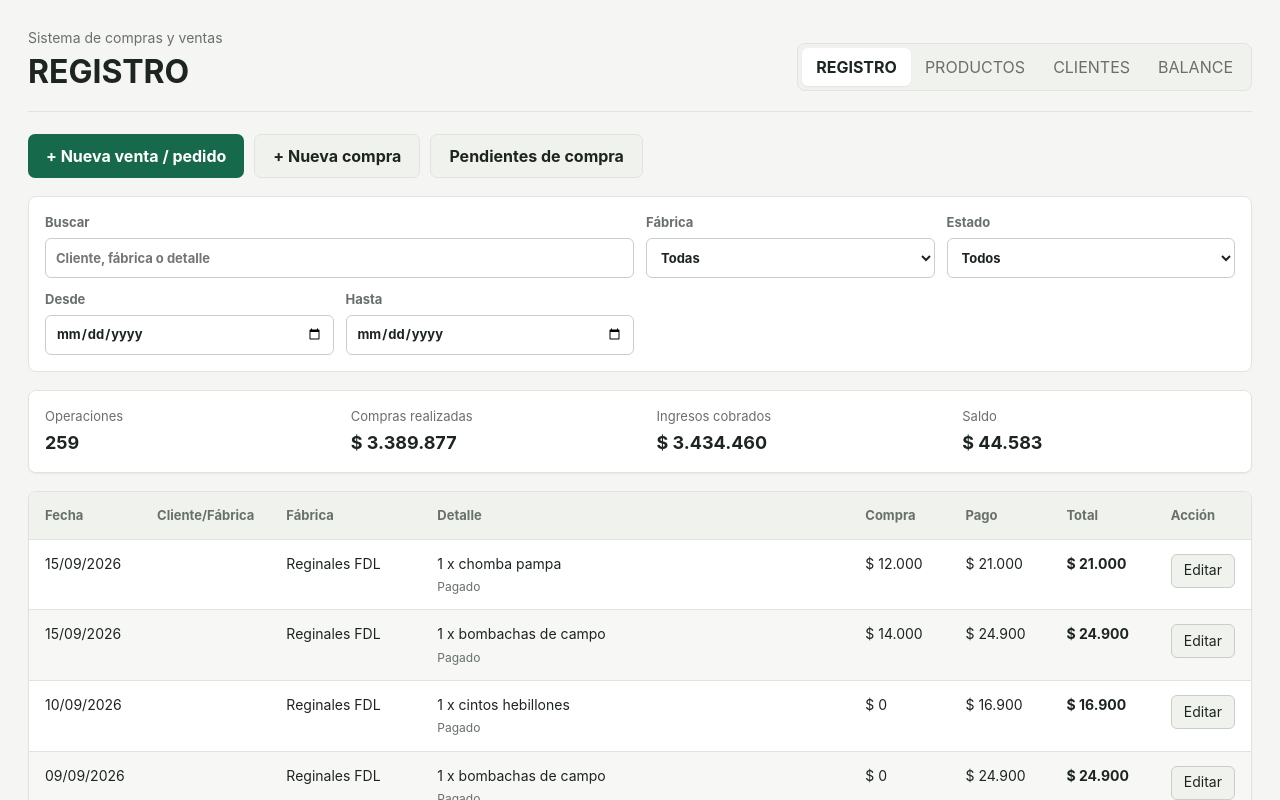
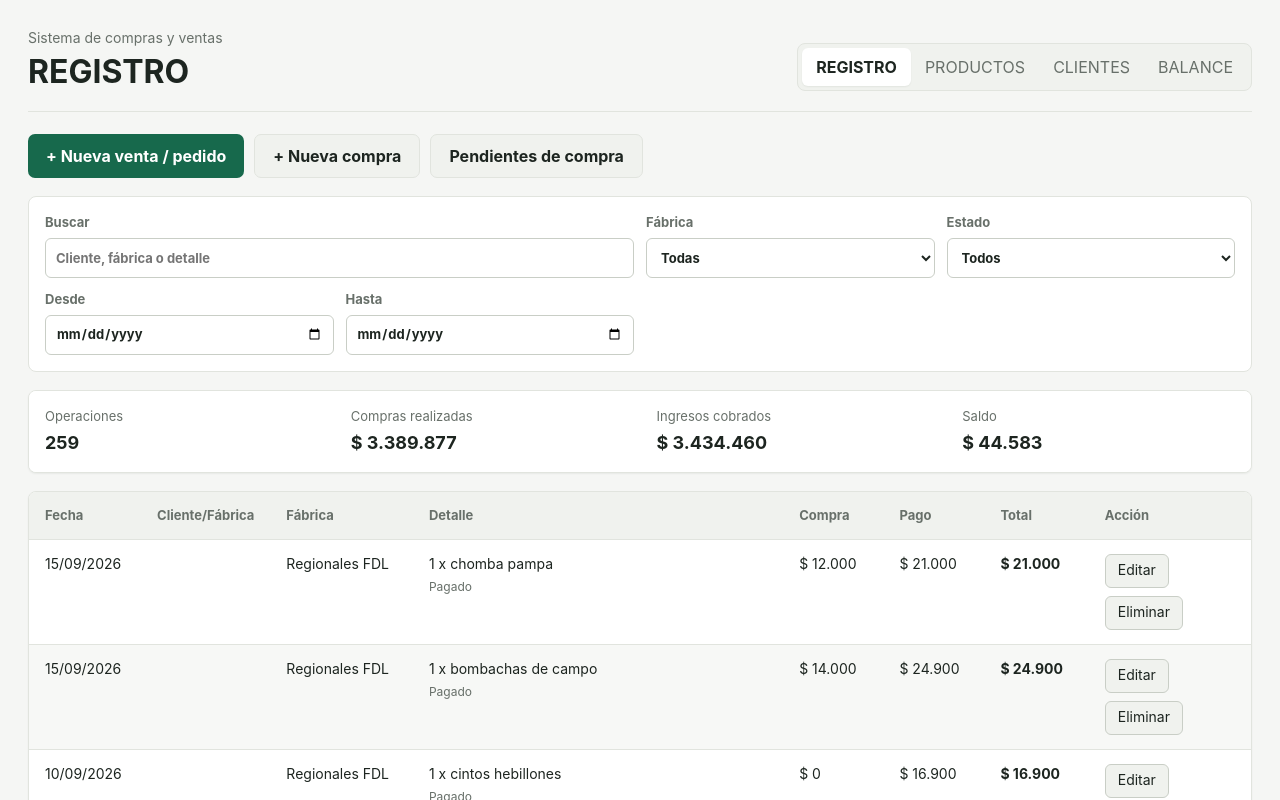
Before and after one commit to ManusMoya/APP-NERI, a React (Vite) app: page / in a window 1280 px wide. Shown: the top 800 px of the page. Built offline with nearby package versions, Linux system fonts and the light colour scheme.

Commit message:
Refine register purchase workflow

```diff
--- a/src/App.jsx
+++ b/src/App.jsx
@@ -69,7 +69,7 @@ const initialProducts = [
 
 const catalogProducts = initialProducts.map((product) => ({
   ...product,
-  factory: /bicicleta/i.test(product.name) ? 'Enrique Bicicletas' : 'Reginales FDL',
+  factory: /bicicleta/i.test(product.name) ? 'Enrique Bicicletas' : 'Regionales FDL',
 }))
 
 const initialClients = [
@@ -117,7 +117,7 @@ const initialClients = [
 
 const initialFactories = [
   'Alpargatas Argentinas',
-  'Reginales FDL',
+  'Regionales FDL',
   'Enrique Bicicletas',
   'Fiorentino',
   'Marroquinería',
@@ -447,7 +447,7 @@ function App() {
       id: operationId,
       type: operationFormType,
       date: operationForm.date,
-      name: operationForm.name.trim(),
+      name: operationFormType === 'compra' ? '' : operationForm.name.trim(),
       factory:
         operationForm.factory.trim() ||
         summarizeItemFactories(operationForm.items),
@@ -457,7 +457,10 @@ function App() {
         'Sin detalle',
       status: operationForm.status,
       purchase: Number(operationForm.purchase) || calculatedPurchase,
-      payment: Number(operationForm.payment) || 0,
+      payment:
+        operationFormType === 'compra'
+          ? 0
+          : Number(operationForm.payment) || 0,
       total: Number(operationForm.total) || calculatedTotal,
       additionalExpenses,
       items: operationForm.items,
@@ -474,6 +477,18 @@ function App() {
     })
     setOperationFormType(null)
     setEditingOperationId(null)
+  }
+
+  function removeOperation(operation) {
+    const confirmed = window.confirm(
+      `¿Eliminar esta ${operation.type === 'compra' ? 'compra' : 'venta'}? Esta acción no modifica productos ni clientes.`,
+    )
+
+    if (!confirmed) return
+
+    setOperations((current) =>
+      current.filter((currentOperation) => currentOperation.id !== operation.id),
+    )
   }
 
   function addOperationItem(event) {
@@ -724,6 +739,7 @@ function App() {
           }}
           onOpenForm={openOperationForm}
           onOpenEdit={openEditOperation}
+          onRemoveOperation={removeOperation}
           onRemoveProductItem={removeOperationItem}
           onUpdateFilter={updateFilter}
           onUpdateForm={updateOperationForm}
@@ -786,6 +802,7 @@ function RegisterView({
   onCloseForm,
   onOpenForm,
   onOpenEdit,
+  onRemoveOperation,
   onRemoveProductItem,
   onUpdateFilter,
   onUpdateForm,
@@ -862,16 +879,20 @@ function RegisterView({
                   value={form.date}
                 />
               </label>
-              <label>
-                Cliente / fábrica
+              {formType === 'venta' && (
+                <label>
+                  Cliente
                   <input
                     list="client-options"
-                  onChange={(event) => onUpdateForm('name', event.target.value)}
+                    onChange={(event) =>
+                      onUpdateForm('name', event.target.value)
+                    }
                     placeholder="Ej: María López"
                     required
                     value={form.name}
                   />
                 </label>
+              )}
               <label>
                 Fábrica
                 <input
@@ -928,6 +949,7 @@ function RegisterView({
                   value={form.purchase}
                 />
               </label>
+              {formType === 'venta' && (
                 <label>
                   Pago
                   <input
@@ -940,6 +962,7 @@ function RegisterView({
                     value={form.payment}
                   />
                 </label>
+              )}
               {formType === 'compra' && (
                 <label>
                   Gastos adicionales
@@ -1149,11 +1172,16 @@ function RegisterView({
                   <small>{operation.status}</small>
                 </td>
                 <td data-label="Compra">{formatCurrency(operation.purchase)}</td>
-                <td data-label="Pago">{formatCurrency(operation.payment)}</td>
+                <td data-label="Pago">
+                  {operation.type === 'compra'
+                    ? ''
+                    : formatCurrency(operation.payment)}
+                </td>
                 <td data-label="Total">
                   <strong>{formatCurrency(operation.total)}</strong>
                 </td>
                 <td data-label="Acción">
+                  <div className="table-actions">
                     <button
                       className="table-action"
                       onClick={() => onOpenEdit(operation)}
@@ -1161,6 +1189,14 @@ function RegisterView({
                     >
                       Editar
                     </button>
+                    <button
+                      className="table-action"
+                      onClick={() => onRemoveOperation(operation)}
+                      type="button"
+                    >
+                      Eliminar
+                    </button>
+                  </div>
                 </td>
               </tr>
             ))}
```
Also changed, not shown: src/importedExcelData.js, 2 other files (tests, documents, lock files or other folders). Lines whose indentation alone changed are shown as unchanged.
